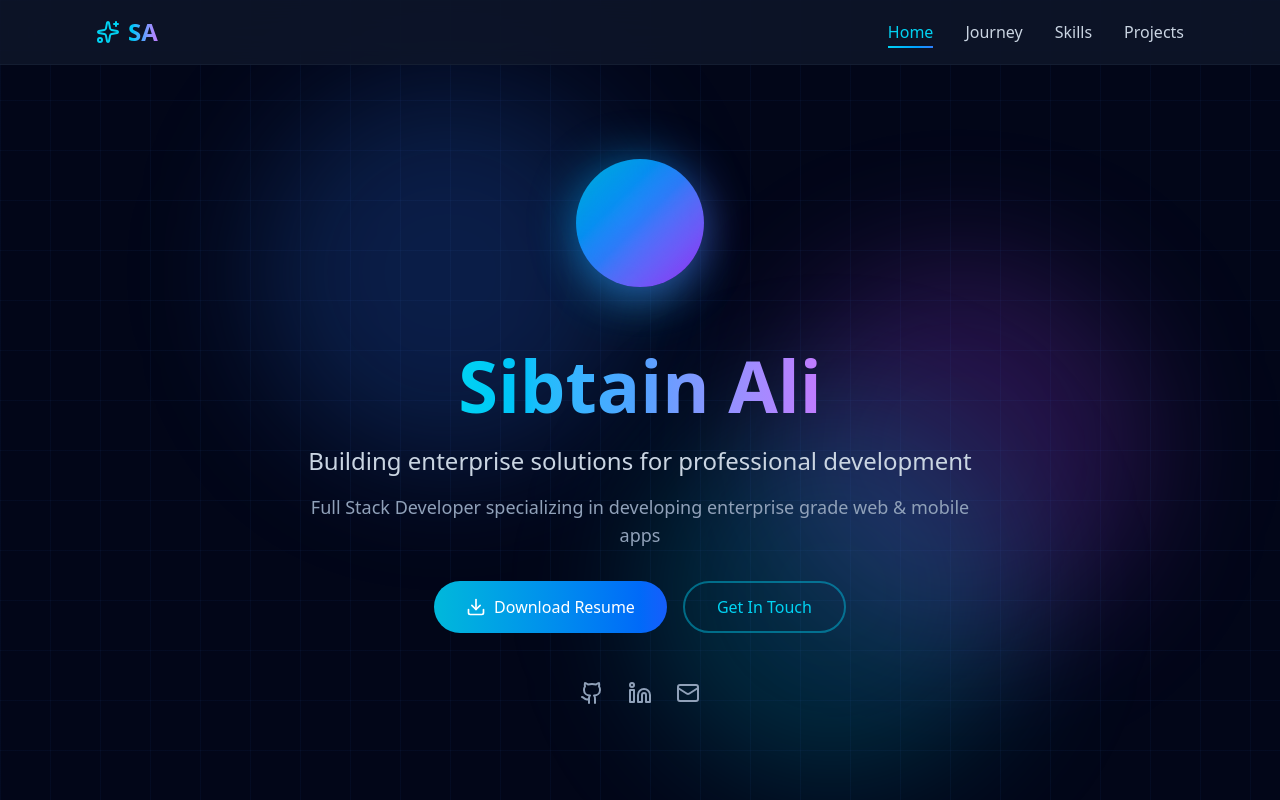
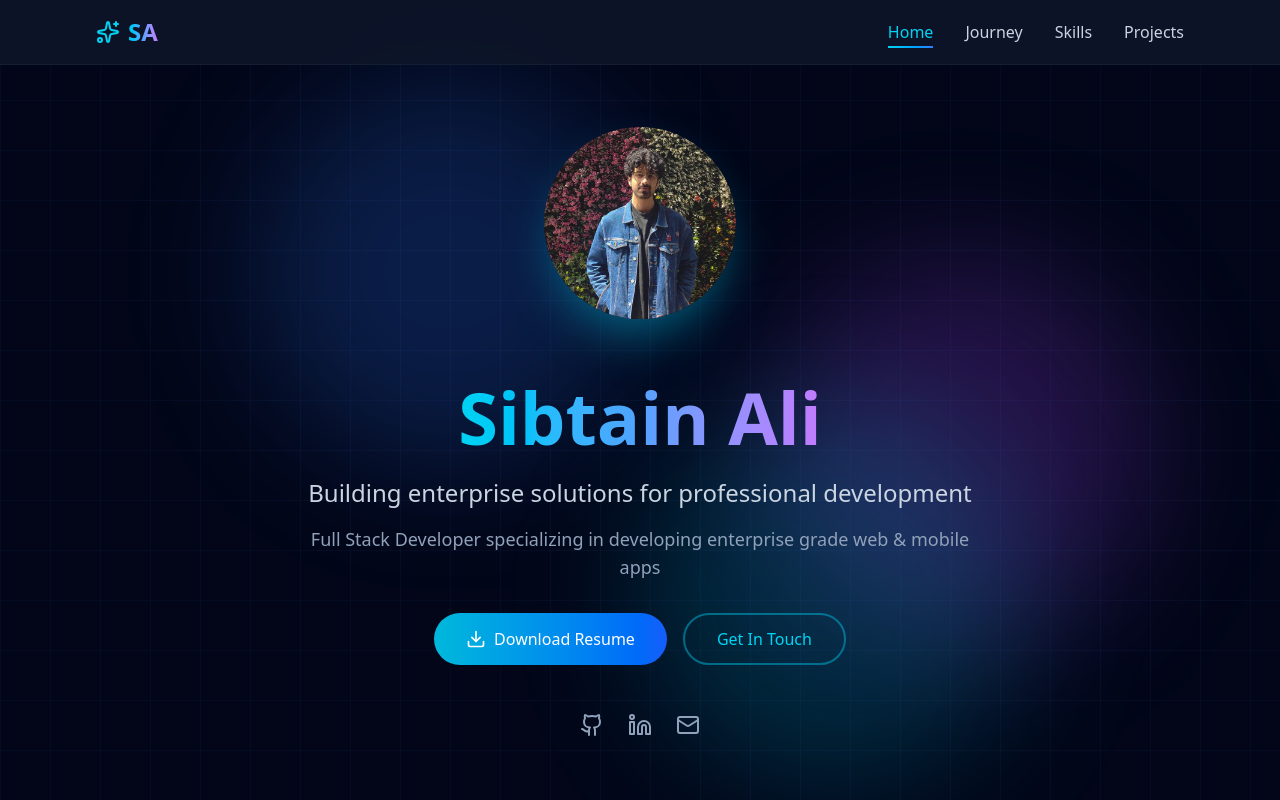
Before and after one commit to sibti-ali/Personal_portfolio, a React (Vite) app in the folder frontend/: page / in a window 1280 px wide. Shown: the top 800 px of the page. Built offline with nearby package versions, Linux system fonts and the light colour scheme.

Commit message:
Added headshot

```diff
--- a/frontend/src/Pages/Home.tsx
+++ b/frontend/src/Pages/Home.tsx
@@ -193,8 +193,8 @@ export default function Home() {
       <section id="home" className="min-h-screen flex items-center justify-center px-4 pt-16 relative">
         <div className="max-w-4xl mx-auto text-center relative z-10">
           <div className="mb-8 inline-block relative">
-            <div className="w-32 h-32 bg-gradient-to-br from-cyan-500 via-blue-500 to-purple-600 rounded-full mx-auto mb-6 shadow-2xl shadow-cyan-500/50 animate-pulse"></div>
-            <div className="absolute inset-0 w-32 h-32 bg-gradient-to-br from-cyan-500 via-blue-500 to-purple-600 rounded-full mx-auto blur-xl opacity-50"></div>
+            <img src="/me.jpg" className="w-48 h-48 rounded-full mx-auto mb-6 shadow-2xl shadow-cyan-500/50"></img>
+
           </div>
           <h1 className="text-5xl sm:text-6xl lg:text-7xl font-bold mb-6">
             <span className="bg-gradient-to-r from-cyan-400 via-blue-400 to-purple-400 bg-clip-text text-transparent">
```
Also changed, not shown: frontend/public/me.jpg (added).
